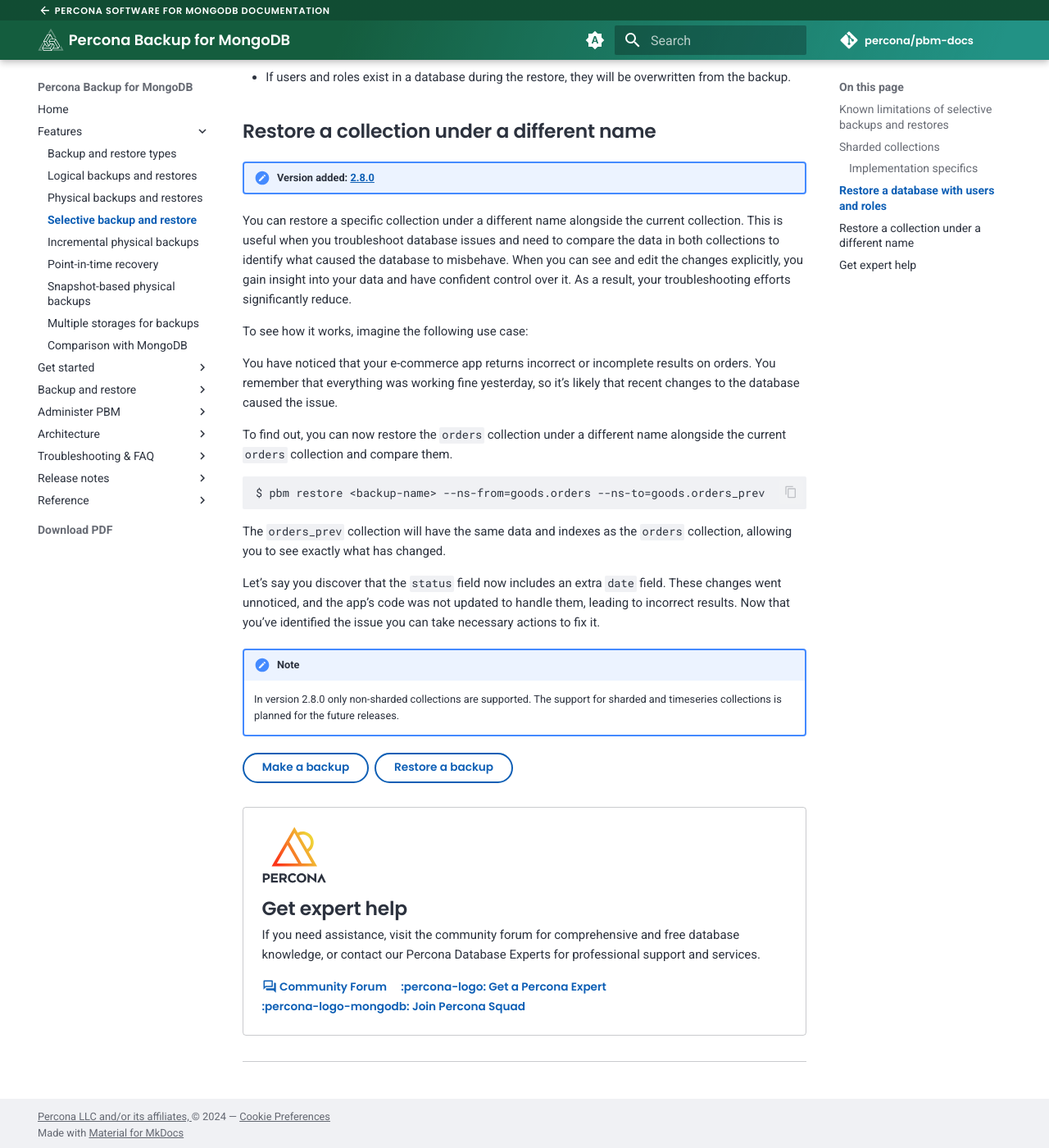
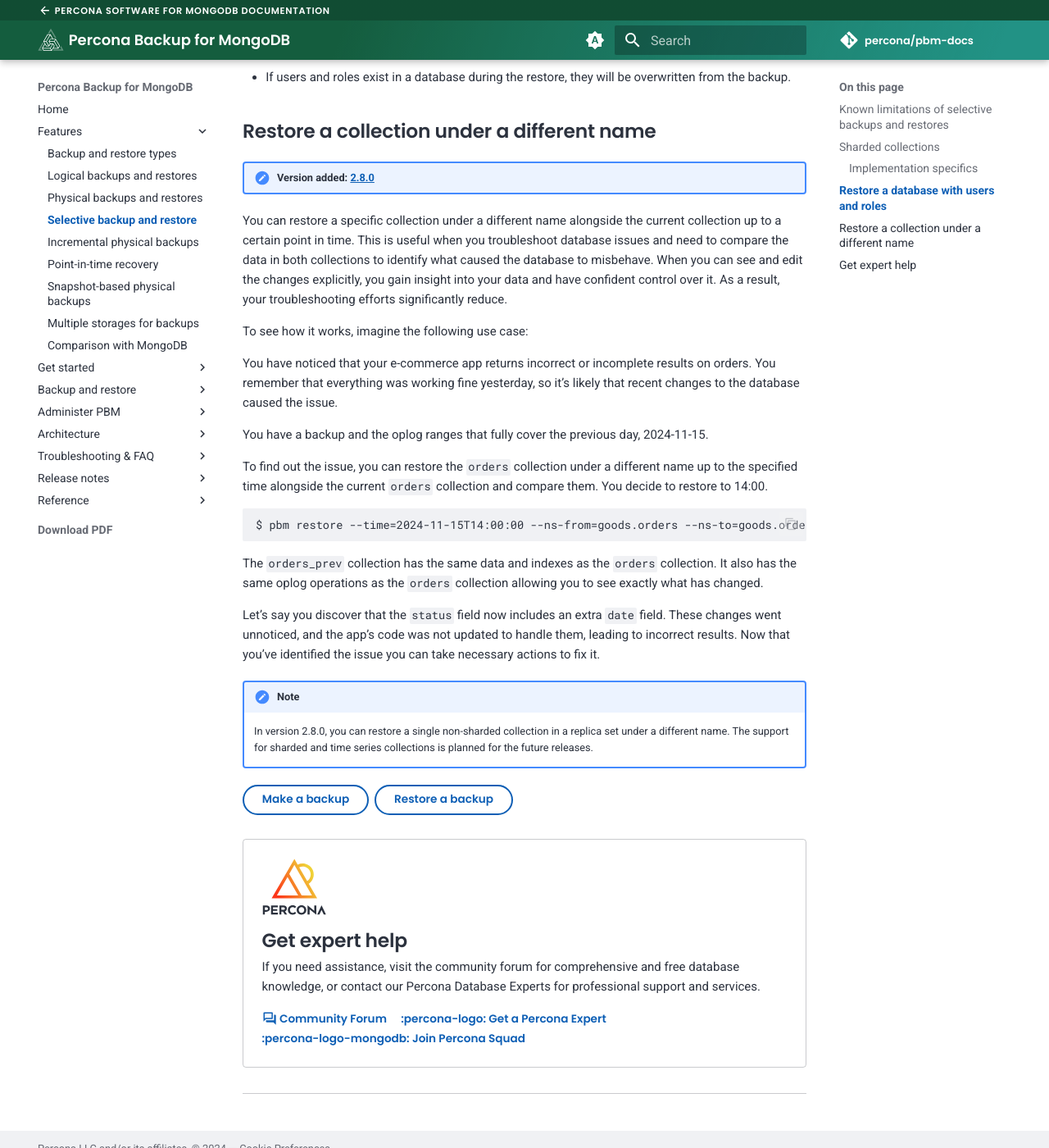
Before and after one commit to percona/pbm-docs, an MkDocs documentation site: the page built from docs/features/selective-backup.md, in a window 1280 px wide and 1400 px high, scrolled down 2240 px. Shown: the whole window at 82% size. Built offline with MkDocs 1.6.1 and Material for MkDocs 9.7.7, drawn with Linux system fonts in a browser that asks for light colours; nearby versions of some CDN libraries; comment, search, counter and statistics services are not loaded.

Commit message:
Added PITR for cloned collections

````diff
--- a/docs/features/selective-backup.md
+++ b/docs/features/selective-backup.md
@@ -63,25 +63,27 @@
 
 !!! admonition "Version added: [2.8.0](../release-notes/2.8.0.md)"
 
-You can restore a specific collection under a different name alongside the current collection. This is useful when you troubleshoot database issues and need to compare the data in both collections to identify what caused the database to misbehave. When you can see and edit the changes explicitly, you gain insight into your data and have confident control over it. As a result,  your troubleshooting efforts significantly reduce.
+You can restore a specific collection under a different name alongside the current collection up to a certain point in time. This is useful when you troubleshoot database issues and need to compare the data in both collections to identify what caused the database to misbehave. When you can see and edit the changes explicitly, you gain insight into your data and have confident control over it. As a result, your troubleshooting efforts significantly reduce.
 
 To see how it works, imagine the following use case:
 
-You have noticed that your e-commerce app returns incorrect or incomplete results on orders. You remember that everything was working fine yesterday, so it’s likely that recent changes to the database caused the issue.
+You have noticed that your e-commerce app returns incorrect or incomplete results on orders. You remember that everything was working fine yesterday, so it's likely that recent changes to the database caused the issue.
 
-To find out, you can now restore the `orders` collection under a different name alongside the current `orders` collection and compare them.
+You have a backup and the oplog ranges that fully cover the previous day, 2024-11-15.
+
+To find out the issue, you can restore the `orders` collection under a different name up to the specified time alongside the current `orders` collection and compare them. You decide to restore to 14:00.
 
 ```{.bash data-prompt="$"}
-$ pbm restore <backup-name> --ns-from=goods.orders --ns-to=goods.orders_prev
+$ pbm restore --time=2024-11-15T14:00:00 --ns-from=goods.orders --ns-to=goods.orders_prev
 ```
 
-The `orders_prev` collection will have the same data and indexes as the `orders` collection, allowing you to see exactly what has changed.
+The `orders_prev` collection has the same data and indexes as the `orders` collection. It also has the same oplog operations as the `orders` collection allowing you to see exactly what has changed.
 
-Let’s say you discover that the `status` field now includes an extra `date` field. These changes went unnoticed, and the app’s code was not updated to handle them, leading to incorrect results. Now that you’ve identified the issue you can take necessary actions to fix it.
+Let's say you discover that the `status` field now includes an extra `date` field. These changes went unnoticed, and the app's code was not updated to handle them, leading to incorrect results. Now that you've identified the issue you can take necessary actions to fix it.
 
 !!! note
 
-    In version 2.8.0 only non-sharded collections are supported. The support for sharded and timeseries collections is planned for the future releases.
+    In version 2.8.0, you can restore a single non-sharded collection in a replica set under a different name. The support for sharded and time series collections is planned for the future releases.
 
 
 [Make a backup](../usage/start-backup.md){ .md-button .md-button }
````
Also changed, not shown: docs/usage/restore.md (+6 -0 lines).
